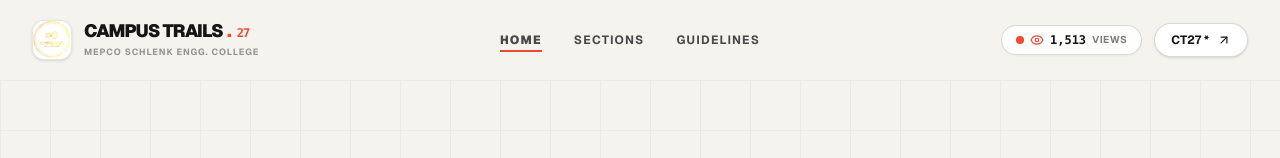
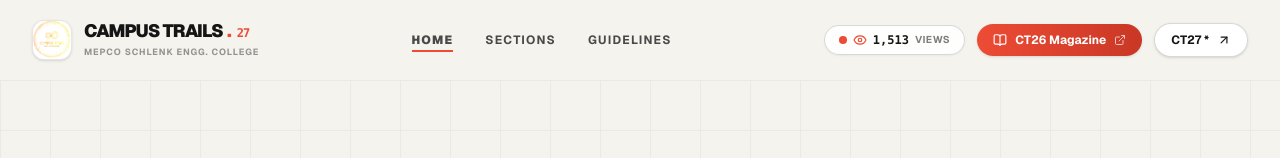
Before and after one commit to pravynragav/campustrails, a Next.js app: page / in a window 1280 px wide. Shown: the top 158 px of the page. Built offline with nearby package versions, Linux system fonts and the light colour scheme; no server answers.

Commit message:
feat: add CT26 magazine link to navbar for easy access

```diff
--- a/src/components/Navbar.tsx
+++ b/src/components/Navbar.tsx
@@ -5,7 +5,7 @@ import Link from "next/link";
 import Image from "next/image";
 import { usePathname } from "next/navigation";
 import { siteConfig } from "@/config/siteConfig";
-import { Menu, X, ArrowUpRight } from "lucide-react";
+import { Menu, X, ArrowUpRight, BookOpen, ExternalLink } from "lucide-react";
 import { VisitorCountBadge } from "@/components/VisitorCountBadge";
 
 export const Navbar: React.FC = () => {
@@ -31,11 +31,10 @@ export const Navbar: React.FC = () => {
 
   return (
     <header
-      className={`sticky top-0 z-50 transition-all duration-300 ${
-        scrolled
-          ? "border-b border-black/10 bg-[#f5f3ee]/95 shadow-sm backdrop-blur-md"
-          : "bg-[#f5f3ee]/80 backdrop-blur-sm"
-      }`}
+      className={`sticky top-0 z-50 transition-all duration-300 ${scrolled
+        ? "border-b border-black/10 bg-[#f5f3ee]/95 shadow-sm backdrop-blur-md"
+        : "bg-[#f5f3ee]/80 backdrop-blur-sm"
+        }`}
     >
       <nav className="mx-auto flex h-20 max-w-7xl items-center justify-between px-5 md:px-8">
         {/* Brand Logo & Crest */}
@@ -70,9 +69,8 @@ export const Navbar: React.FC = () => {
               <Link
                 key={item.href}
                 href={item.href}
-                className={`nav-link text-black/70 hover:text-black ${
-                  isActive ? "active text-[#ed4b35] font-black" : ""
-                }`}
+                className={`nav-link text-black/70 hover:text-black ${isActive ? "active text-[#ed4b35] font-black" : ""
+                  }`}
               >
                 {item.label}
               </Link>
@@ -83,6 +81,16 @@ export const Navbar: React.FC = () => {
         {/* Action Pill & Mini Visitor Badge */}
         <div className="flex items-center gap-3">
           <VisitorCountBadge variant="nav" />
+          <a
+            href="https://heyzine.com/flip-book/95723d93ee.html"
+            target="_blank"
+            rel="noopener noreferrer"
+            className="group hidden items-center gap-2 rounded-full bg-gradient-to-r from-[#ed4b35] to-[#c93825] px-4 py-2 text-xs font-bold text-white shadow-sm transition-all duration-300 hover:shadow-md hover:shadow-[#ed4b35]/25 hover:scale-105 md:flex"
+          >
+            <BookOpen className="h-3.5 w-3.5" />
+            <span>CT26 Magazine</span>
+            <ExternalLink className="h-3 w-3 opacity-70 transition-transform duration-300 group-hover:translate-x-0.5 group-hover:-translate-y-0.5" />
+          </a>
           <Link
             href="/collection"
             className="group hidden items-center gap-2 rounded-full border border-black/15 bg-white px-4 py-2 text-xs font-bold text-[#151515] transition-all duration-300 hover:border-[#ed4b35] hover:bg-[#151515] hover:text-white shadow-sm md:flex"
@@ -118,22 +126,31 @@ export const Navbar: React.FC = () => {
                 <Link
                   key={item.href}
                   href={item.href}
-                  className={`text-lg font-black tracking-tight transition-colors ${
-                    isActive ? "text-[#ed4b35]" : "text-[#151515] hover:text-[#ed4b35]"
-                  }`}
+                  className={`text-lg font-black tracking-tight transition-colors ${isActive ? "text-[#ed4b35]" : "text-[#151515] hover:text-[#ed4b35]"
+                    }`}
                 >
                   {item.label}
                 </Link>
               );
             })}
 
-            <div className="mt-4 border-t border-black/10 pt-5">
+            <div className="mt-4 border-t border-black/10 pt-5 space-y-3">
               <p className="text-xs text-black/50 mb-3">
                 {siteConfig.institution}
               </p>
+              <a
+                href="https://heyzine.com/flip-book/95723d93ee.html"
+                target="_blank"
+                rel="noopener noreferrer"
+                className="flex items-center justify-center gap-2 rounded-full bg-gradient-to-r from-[#ed4b35] to-[#c93825] py-3 text-xs font-bold text-white shadow-md"
+              >
+                <BookOpen className="h-4 w-4" />
+                <span>Read CT26 Magazine</span>
+                <ExternalLink className="h-3.5 w-3.5 opacity-70" />
+              </a>
               <Link
                 href="/collection"
-                className="flex items-center justify-center gap-2 rounded-full bg-[#ed4b35] py-3 text-xs font-bold text-white shadow-md"
+                className="flex items-center justify-center gap-2 rounded-full border border-black/15 bg-white py-3 text-xs font-bold text-[#151515] shadow-sm"
               >
                 <span>Contribute to CT27</span>
                 <ArrowUpRight className="h-4 w-4" />
```
